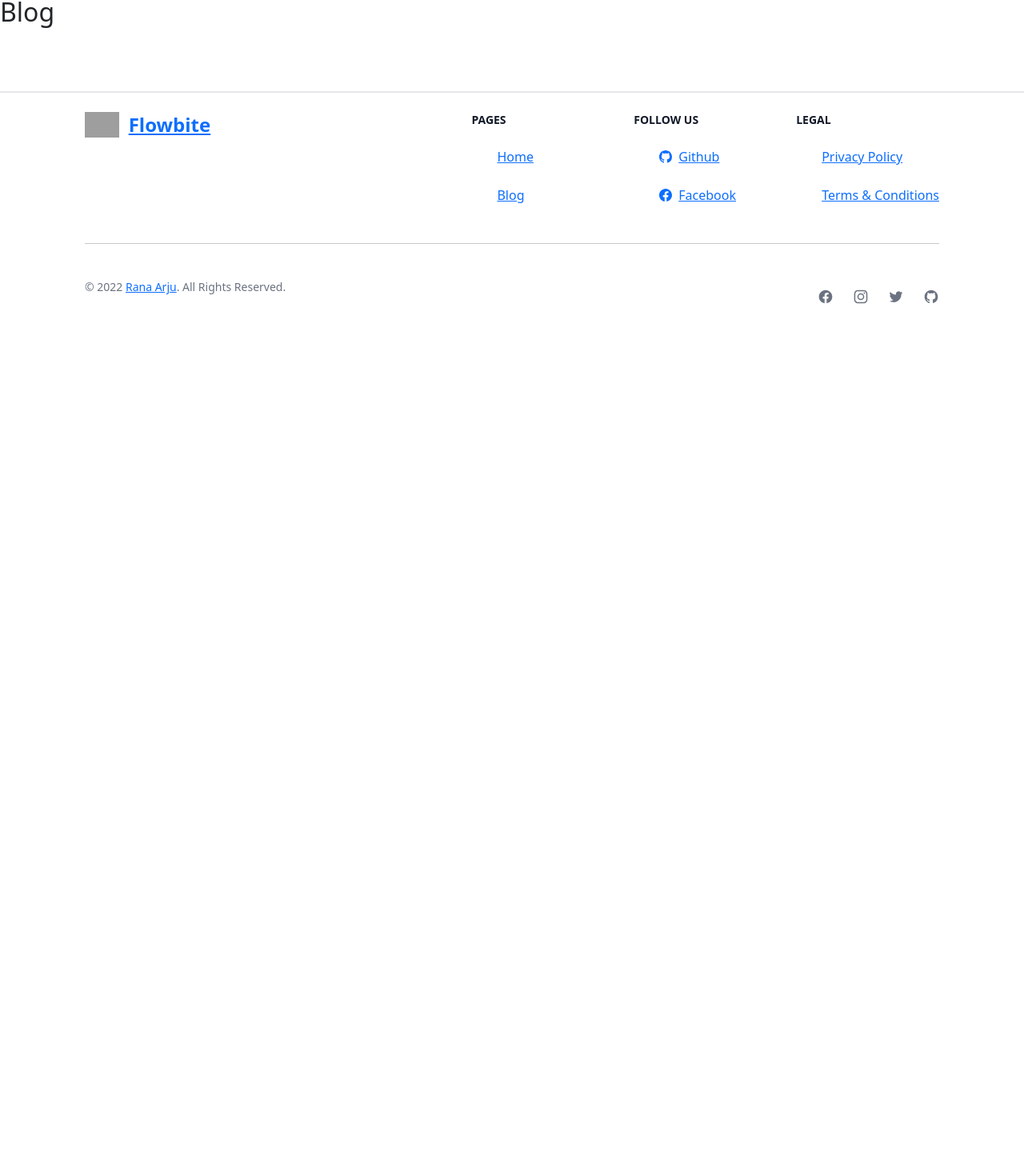
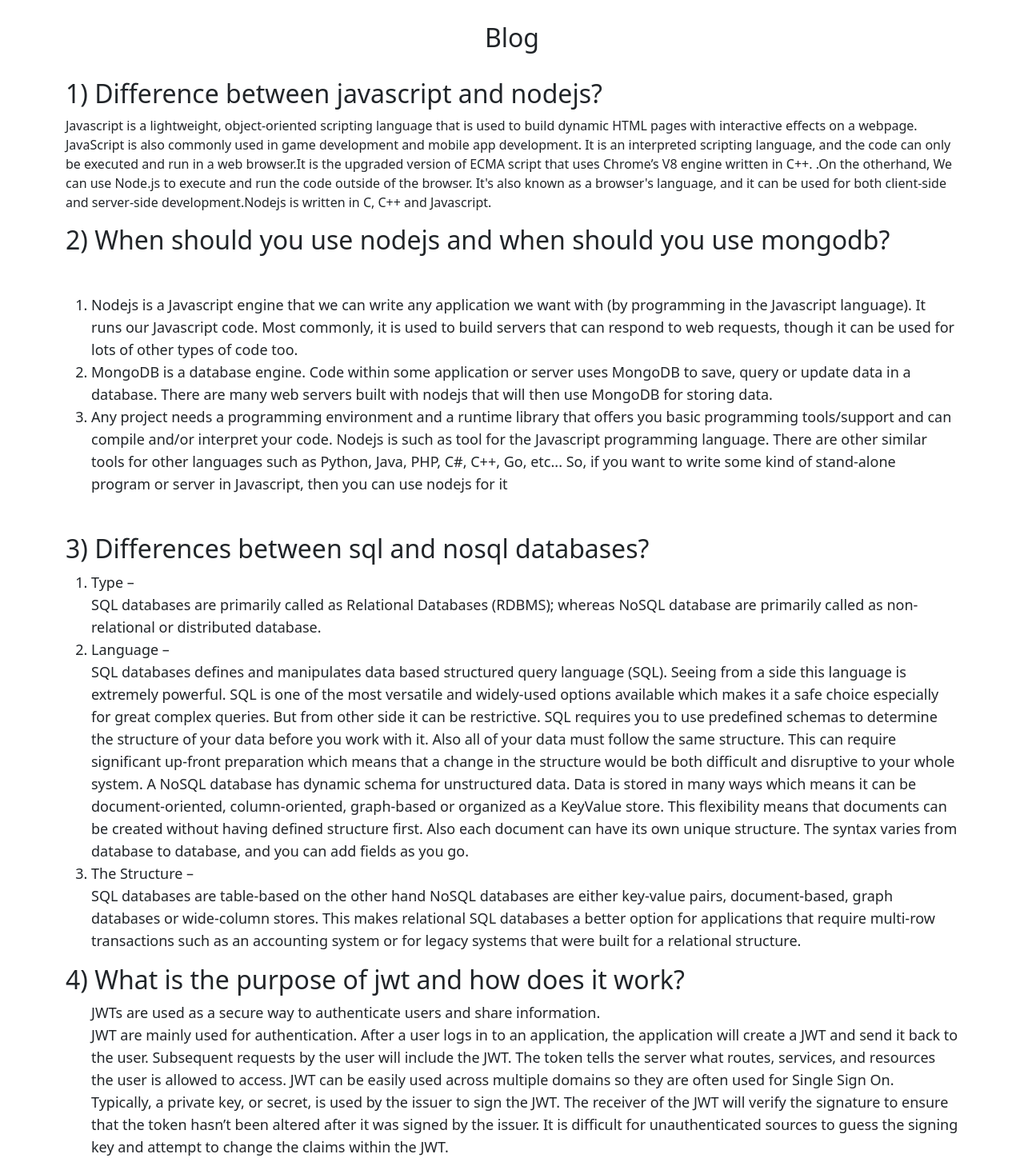
Before and after one commit to rana-arju/logico-warehouse-client, a React (Create React App) app: page /blog in a window 1280 px wide. Shown: the part 60-1513 px from the top of the page at 80% size. Before the commit the page ends 800 px from the top, so only its background shows below. Built offline with nearby package versions, Linux system fonts and the light colour scheme; no server answers; grey boxes are pictures that could not be loaded.

Commit message:
blog page design with four quetion and answer

```diff
--- a/src/components/Access/Register.js
+++ b/src/components/Access/Register.js
@@ -5,6 +5,7 @@
 import {useCreateUserWithEmailAndPassword, useSendEmailVerification } from 'react-firebase-hooks/auth';
 import auth from '../../firebase.init';
 import {toast} from 'react-toastify';
+import PageTitle from '../PageTitle/PageTitle';
 const Register = () => {
   const navigate = useNavigate();
   const location = useLocation();
@@ -41,6 +42,7 @@
 }
 return (
 <Container className="my-10 border-2 border-red-500 rounded-xl box mx-auto p-4">
+  <PageTitle title="Registation" />
 <h2 className='mt-3 text-center'>Please Register</h2>
 <div className="my-10">
 <Form onSubmit={handleRegister}>
--- a/src/components/Blog/Blog.js
+++ b/src/components/Blog/Blog.js
@@ -1,12 +1,67 @@
 import React from 'react';
 import PageTitle from '../PageTitle/PageTitle';
-
+import {Container} from 'react-bootstrap';
 const Blog = () => {
     return (
-        <div>
+        <Container>
             <PageTitle title="Blog" />
-            <h2>Blog</h2>
-        </div>
+            <h2 className='text-center my-8'>Blog</h2>
+            <div>
+                <h2>1) Difference between javascript and nodejs?</h2>
+                <p>Javascript is a lightweight, object-oriented scripting language that is used to build dynamic HTML pages with interactive effects on a webpage. JavaScript is also commonly used in game development and mobile app development. It is an interpreted scripting language, and the code can only be executed and run in a web browser.It is the upgraded version of ECMA script that uses Chrome’s V8 engine written in C++. .On the otherhand,
+                We can use Node.js to execute and run the code outside of the browser. It's also known as a browser's language, and it can be used for both client-side and server-side development.Nodejs is written in C, C++ and Javascript.</p>
+            </div>
+            <div>
+                <h2>2) When should you use nodejs and when should you use mongodb?</h2>
+                <p>
+                <ul className='list-decimal text-lg my-5'>
+                    <li>
+                        Nodejs is a Javascript engine that we can write any application we want with (by programming in the Javascript language). It runs our Javascript code. Most commonly, it is used to build servers that can respond to web requests, though it can be used for lots of other types of code too.
+                    </li>
+                    <li>
+                        MongoDB is a database engine. Code within some application or server uses MongoDB to save, query or update data in a database. There are many web servers built with nodejs that will then use MongoDB for storing data.
+                    </li>
+                    <li>
+                        Any project needs a programming environment and a runtime library that offers you basic programming tools/support and can compile and/or interpret your code. Nodejs is such as tool for the Javascript programming language. There are other similar tools for other languages such as Python, Java, PHP, C#, C++, Go, etc...
+
+                        So, if you want to write some kind of stand-alone program or server in Javascript, then you can use nodejs for it
+                    </li>
+                </ul>
+                </p>
+            </div>
+            <div>
+                <h2>3) Differences between sql and nosql databases?</h2>
+                <ul className='text-lg list-decimal'>
+                    <li>
+                        Type – <br />
+                        SQL databases are primarily called as Relational Databases (RDBMS); whereas NoSQL database are primarily called as non-relational or distributed database.
+                    </li>
+                    <li>
+                        Language – <br />
+                        SQL databases defines and manipulates data based structured query language (SQL). Seeing from a side this language is extremely powerful. SQL is one of the most versatile and widely-used options available which makes it a safe choice especially for great complex queries. But from other side it can be restrictive. SQL requires you to use predefined schemas to determine the structure of your data before you work with it. Also all of your data must follow the same structure. This can require significant up-front preparation which means that a change in the structure would be both difficult and disruptive to your whole system.
+                        A NoSQL database has dynamic schema for unstructured data. Data is stored in many ways which means it can be document-oriented, column-oriented, graph-based or organized as a KeyValue store. This flexibility means that documents can be created without having defined structure first. Also each document can have its own unique structure. The syntax varies from database to database, and you can add fields as you go.
+                    </li>
+                    <li>
+                        The Structure – <br />
+                        SQL databases are table-based on the other hand NoSQL databases are either key-value pairs, document-based, graph databases or wide-column stores. This makes relational SQL databases a better option for applications that require multi-row transactions such as an accounting system or for legacy systems that were built for a relational structure.
+                    </li>
+                </ul>
+            </div>
+    <div>
+        <h2>4) What is the purpose of jwt and how does it work?</h2>
+        <ul className='text-lg'>
+            <li>
+            JWTs are used as a secure way to authenticate users and share information.
+            <br />
+            JWT are mainly used for authentication. After a user logs in to an application, the application will create a JWT and send it back to the user. Subsequent requests by the user will include the JWT. The token tells the server what routes, services, and resources the user is allowed to access. JWT can be easily used across multiple domains so they are often used for Single Sign On.
+            <br />
+                Typically, a private key, or secret, is used by the issuer to sign the JWT. The receiver of the JWT will verify the signature to ensure that the token hasn’t been altered after it was signed by the issuer. It is difficult for unauthenticated sources to guess the signing key and attempt to change the claims within the JWT.
+                <br />
+                Not all signing algorithms are created equal though. For example, some signing algorithms use a secret value that is shared between the issuer and the party that verifies the JWT. Other algorithms use a public and private key. The private key is known only to the issuer, while the public key can be widely distributed. The public key can be used to verify the signature, but only the private key can be used to create the signature. This is more secure than a shared secret because the private key only needs to exist in one place.
+            </li>
+        </ul>
+    </div>
+        </Container>
     );
 };
 
--- a/src/components/NotFound/NotFound.js
+++ b/src/components/NotFound/NotFound.js
@@ -4,7 +4,9 @@
 import { Link } from 'react-router-dom';
 const NotFound = () => {
     return (
-	<Container id="notfound" className='px-10'>
+<div id="notfound">
+	<Container >
+
 		<div className="notfound">
 			<div className="notfound-404">
 				<h1>4<span>0</span>4</h1>
@@ -13,7 +15,9 @@
 
             <Link to="/">Home Page</Link>
 		</div>
+
 	</Container>
+	</div>
     );
 };
 
```
